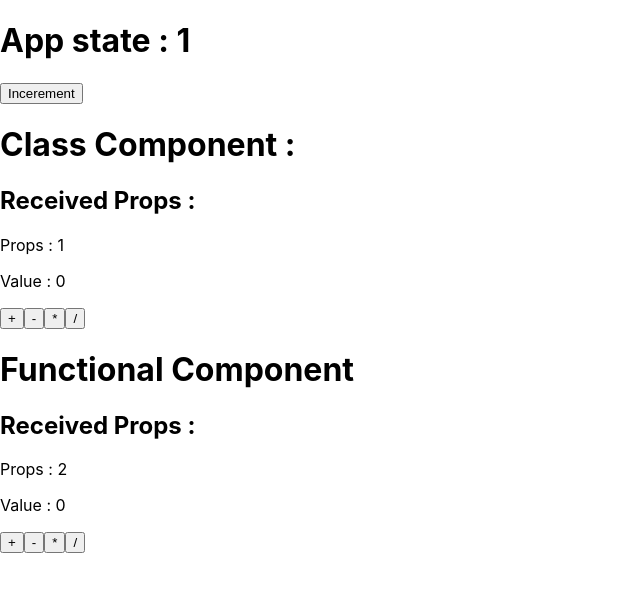
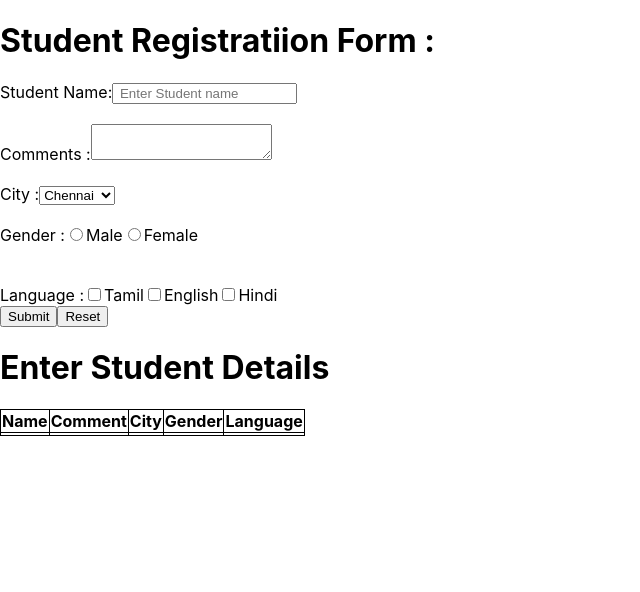
Before and after one commit to OIBGRIP/Shanjai_demo, a React (Create React App) app: page / in a window 1280 px wide. Shown: the top 592 px of the page, without its empty margins (0-640 px from the left). Built offline with nearby package versions, Linux system fonts and the light colour scheme.

Commit message:
Form Changes

```diff
--- a/src/App.js
+++ b/src/App.js
@@ -1,16 +1,152 @@
-import { FunctionalComponent } from "./components/FunctionalComponents";
-import { MyClassComponent } from "./components/MyClassComponent";
 import React from "react";
+import { StudentDetails } from "./components/StudentDetails";
+
+
 export function App() {
 
-  const [state, setState] =React.useState(1);
+      const [name, setName] = React.useState("");
+      const [comment, setComment] = React.useState(" ");
+      const [city, setCity] = React.useState ("");
+      const [gender, setGender] = React.useState("");
+      const [language, setLanguage] = React.useState([]);
+
+      const [submitedata, setSubmitedata] = React.useState({});
+
+      const handleSubmit =(e) => {
+          e.preventDefault();
+          setSubmitedata({name, comment, city, gender, language})
+      }
+
+      const handleReset = () => {
+        setName(" ");
+        setComment (" ");
+        setCity (" ");
+        setGender (" ");
+        setLanguage([])
+      }
+
   return (
       <div>
-          <h1>App state : {state}</h1>
-          <button onClick = {() => setState(state + 1)}>Incerement</button>
 
-          <MyClassComponent myProp = "1" />
-          <FunctionalComponent myProp = "2" />
+        <h1>Student Registratiion Form :</h1>
+        <form on onSubmit={handleSubmit}>
+          <label>Student Name:
+            <input
+            value={name}
+            onChange={(e) => setName(e.target.value)}
+            type="text" placeholder=" Enter Student name" />
+          </label>
+
+            <br></br>
+            <br></br>
+           <div>
+          <label>Comments :
+            <textarea
+            value={comment}
+            onChange={(e) => setComment(e.target.value)}
+            placeholder="Enter Commments"
+            />
+          </label>
+          </div>
+
+          <br></br>
+
+          <div>
+            <label>City :
+              <select value={city} onChange={(e) => setCity(e.target.value)}>
+                <option value={"Chennnai"}>Chennai</option>
+                <option value={"Hosur"}>Hosur</option>
+                <option value={"Banglore"}>Banglore</option>
+              </select>
+            </label>
+          </div>
+
+          <br></br>
+
+          <div>
+            <label>Gender :
+            <input
+            type="radio"
+            value={"Male"}
+            checked ={gender === "Male"}
+            onChange = {(e) => {
+              if(e.target.checked) {
+                setGender("Male");
+              } else {
+                setGender(" ");
+              }
+            }}
+            name = "gender" />Male
+
+
+
+            <input
+            type="radio"
+            value={"Female"}
+            checked ={gender === "Female"}
+            onChange = {(e) => {
+              if(e.target.checked) {
+                setGender("Female");
+              } else {
+                setGender(" ");
+              }
+            }}
+            name = "gender" />Female
+            </label>
+          </div>
+          <br></br>
+          <br></br>
+
+          <div>
+            <label>Language :
+              <input type="checkbox"
+              value={"Tamil"}
+              checked = {language.includes("Tamil")}
+              onChange={(e) => {
+                if(e.target.checked){
+                  setLanguage([...language, "Tamil"])
+                }else {
+                  let indexOfTamil = language.indexOf("Tamil");
+                  language.splice(indexOfTamil, 1)
+                  setLanguage([...language])
+                }
+              }} />Tamil
+
+              <input type="checkbox"
+              value={"English"}
+              checked ={language.includes("English")}
+              onChange={(e) => {
+                if(e.target.checked){
+                  setLanguage([...language, "English"])
+                } else {
+                  let indexOfEnglish = language.indexOf("English")
+                  language.splice(indexOfEnglish, 1)
+                  setLanguage([...language])
+                }
+              }} />English
+
+              <input type = "checkbox"
+              value={"Hindi"}
+              checked ={language.includes("Hindi")}
+              onChange={(e) => {
+                if(e.target.checked) {
+                  setLanguage([...language, "Hindi"])
+                }else {
+                  let indexOfComputer = language.indexOf("Hindi")
+                  language.splice(indexOfComputer, 1)
+                  setLanguage([...language])
+                }
+              }} />Hindi
+
+
+            </label>
+          </div>
+          <input type="Submit" />
+
+          <button on onClick={handleReset}>Reset</button>
+        </form>
+
+       <StudentDetails name= {submitedata.name} comment = {submitedata.comment} city = {submitedata.city} gender = {submitedata.gender} language = {submitedata.language} />
         </div>
 
   );
--- /dev/null
+++ b/src/components/StudentDetails.jsx
@@ -0,0 +1,25 @@
+import React from "react";
+
+export const StudentDetails = (props) => {
+    return <div>
+    <h1> Enter Student Details</h1>
+    <table>
+        <thead>
+            <th>Name</th>
+            <th>Comment</th>
+            <th>City</th>
+            <th>Gender</th>
+            <th>Language</th>
+        </thead>
+        <tbody>
+            <tr>
+                <td>{props.name}</td>
+                <td>{props.comment}</td>
+                <td>{props.city}</td>
+                <td>{props.gender}</td>
+                <td>{props.language ?.toString()}</td>
+            </tr>
+        </tbody>
+    </table>
+    </div>
+}
--- a/src/index.css
+++ b/src/index.css
@@ -11,3 +11,8 @@ code {
   font-family: source-code-pro, Menlo, Monaco, Consolas, 'Courier New',
     monospace;
 }
+
+table, thead, th, tbody, tr, td {
+  border: 1px solid black;
+  border-collapse: collapse;
+}
```
